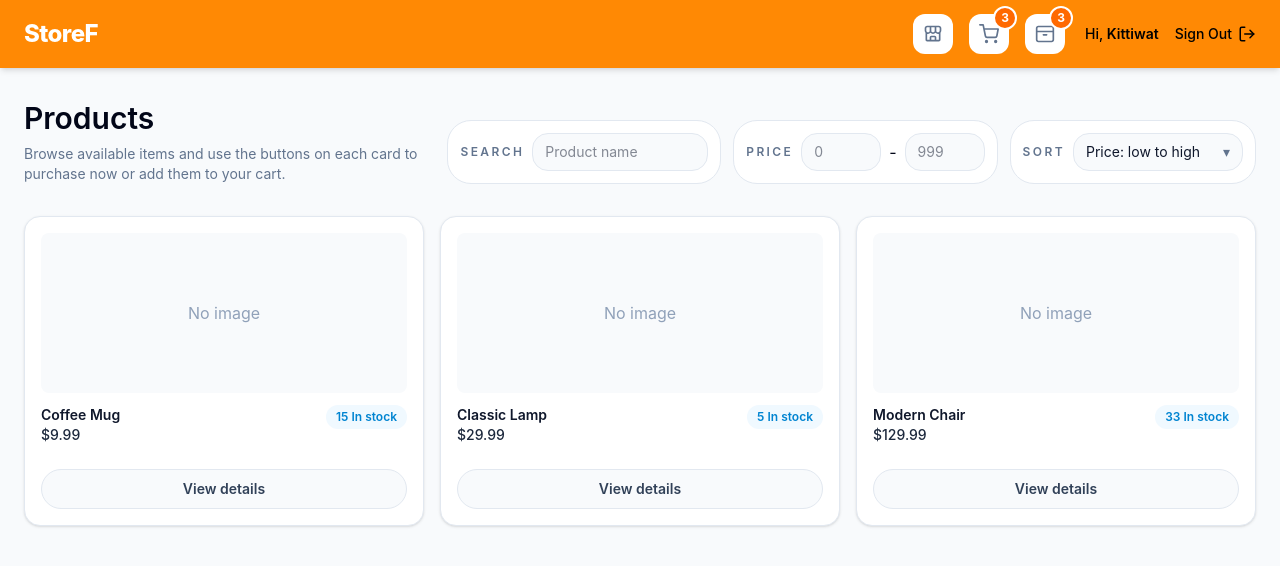
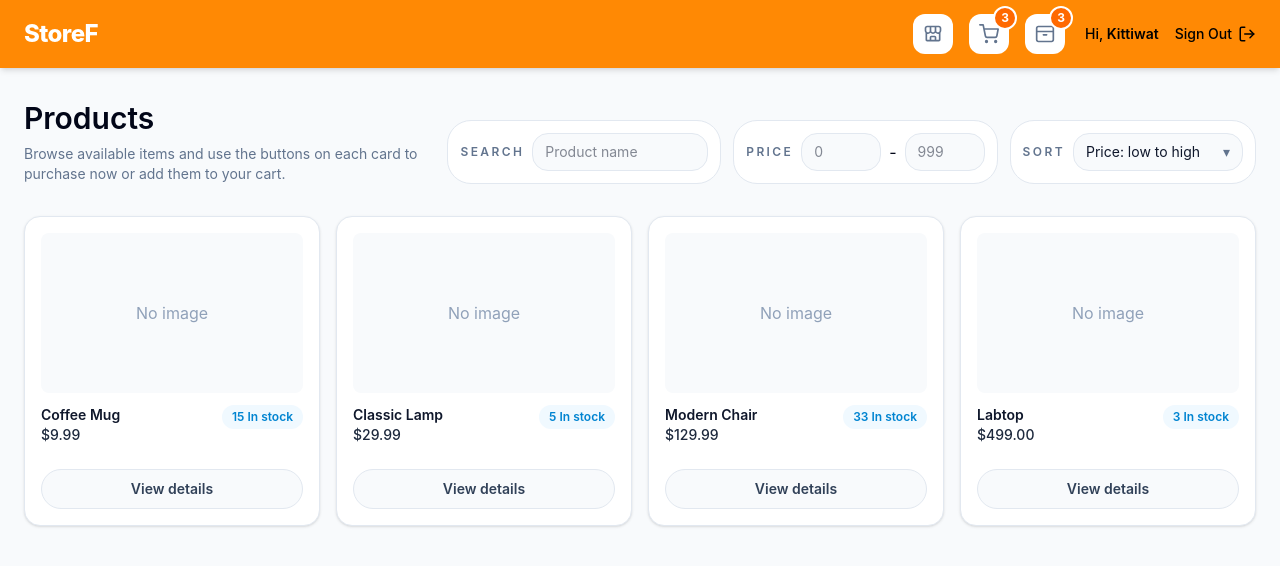
Before and after one commit to Kittiwat1999/StoreF, a React (Vite) app in the folder Web/: page /products in a window 1280 px wide. Shown: the top 566 px of the page. Built offline with nearby package versions, Linux system fonts and the light colour scheme.

Commit message:
feat: integrate buyer state across product flow
- Applied buyer state context to product listing and detail pages
- Synced quick buy actions with buyer state for consistency
- Updated cart logic to rely on buyer state
- Ensured unified buyer data flow across product-related components

```diff
--- a/Web/src/api/cartApi.ts
+++ b/Web/src/api/cartApi.ts
@@ -1,7 +1,50 @@
 import axiosClient from "./axiosClient";
-
+import { type CartItem } from "../types/cart";
 const cartApi = {
-  getCart: () => axiosClient.get("/cart/"),
+  // getCart: () => axiosClient.get("/cart/"),
+  getCart: () => {
+    return [
+      {
+        cartItemId: 1,
+        productId: "uuid1",
+        quantity: 2,
+        product: {
+          id: "uuid1",
+          title: "Product A",
+          unitPrice: 10.99,
+          thumbnail: "",
+          availableQuantity: 23,
+          isAvailabled: true,
+        },
+      },
+      {
+        cartItemId: 2,
+        productId: "uuid2",
+        quantity: 1,
+        product: {
+          id: "uuid2",
+          title: "Product B",
+          unitPrice: 15.49,
+          thumbnail: "",
+          availableQuantity: 0,
+          isAvailabled: true,
+        },
+      },
+      {
+        cartItemId: 3,
+        productId: "uuid3",
+        quantity: 6,
+        product: {
+          id: "uuid3",
+          title: "Product C",
+          unitPrice: 7.99,
+          thumbnail: "",
+          availableQuantity: 5,
+          isAvailabled: true,
+        },
+      },
+    ] as CartItem[];
+  },
 
   addItem: (data: { product_id: number; quantity: number }) =>
     axiosClient.post("/cart/items/", data),
--- a/Web/src/contexts/BuyerStateContext.tsx
+++ b/Web/src/contexts/BuyerStateContext.tsx
@@ -1,18 +1,24 @@
 import {
   createContext,
   useContext,
+  useEffect,
   useMemo,
   useState,
   type ReactNode,
 } from "react";
 
+import {type CartItem} from '../types/cart'
+import cartApi from "../api/cartApi";
+import { saveToLocalStorage, loadFromLocalStorage } from "../utils/localStorageHelper";
+
 interface BuyerStateValue {
-  poroductonCart: Array<string>;
+  // poroductonCart: Array<string>;
   cartCount: number;
   orderCount: number;
-  addToCartItem: (productId: string) => void;
+  cartItems: CartItem[];
+  addToCartItem: (item: CartItem) => void;
   removeFromCartItem: (productId: string) => void;
-  setCartItems: (items: Array<string>) => void;
+  setCartItems: (items: CartItem[]) => void;
   addOrder: () => void;
   resetCart: () => void;
   makeOrderReaded: () => void;
@@ -21,17 +27,44 @@ interface BuyerStateValue {
 const BuyerStateContext = createContext<BuyerStateValue | undefined>(undefined);
 
 export function BuyerStateProvider({ children }: { children: ReactNode }) {
-  const [poroductonCart, setCartItems] = useState<Array<string>>(["uuid2", "uuid1", "uuid3"]);
+  // const [poroductonCart, setCartItems] = useState<Array<string>>(["uuid2", "uuid1", "uuid3"]);
   const [orderCount, setOrderCount] = useState(3);
+  const [cartItems, setCartItems] = useState<CartItem[]>([]);
+  const cartCount = useMemo(() => cartItems.length, [cartItems]);
 
-  const cartCount = useMemo(() => poroductonCart.length, [poroductonCart]);
+  useEffect(() => {
+    const items = loadFromLocalStorage<CartItem[]>("cartItems");
+    if (items && items.length) {
+      setCartItems(items);
+    } else {
+      const response = cartApi.getCart();
+      saveToLocalStorage<CartItem[]>("cartItems", response);
+      setCartItems(response);
+    }
+  }, []);
 
-  const addToCartItem = (productId: string) => {
-    setCartItems([...poroductonCart, productId]);
+  const addToCartItem = (item: CartItem) => {
+    setCartItems((prev) => {
+      const existing = prev.find((it) => it.productId === item.productId);
+      const newArr = !existing
+        ? [...prev, item]
+        : prev.map((it) =>
+            it.cartItemId === existing.cartItemId
+              ? { ...it, quantity: it.quantity + item.quantity }
+              : it
+          );
+      saveToLocalStorage<CartItem[]>("cartItems", newArr);
+      return newArr;
+    });
   };
 
   const removeFromCartItem = (productId: string) => {
-    setCartItems((current) => current.filter((id) => id !== productId));
+    setCartItems((current) => {
+      const newArr = current.filter((it) => it.productId !== productId);
+      saveToLocalStorage<CartItem[]>("cartItems", newArr);
+      return newArr;
+    });
+
   };
 
   const addOrder = () => {
@@ -40,6 +73,7 @@ export function BuyerStateProvider({ children }: { children: ReactNode }) {
 
   const resetCart = () => {
     setCartItems([]);
+    saveToLocalStorage<CartItem[]>("cartItems", []);
   };
 
   const makeOrderReaded = () => {
@@ -48,12 +82,14 @@ export function BuyerStateProvider({ children }: { children: ReactNode }) {
     }
   };
 
+
   return (
     <BuyerStateContext.Provider
       value={{
-        poroductonCart,
+        // poroductonCart,
         cartCount,
         orderCount,
+        cartItems,
         addToCartItem,
         removeFromCartItem,
         setCartItems,
--- a/Web/src/pages/buyer/CartPage.tsx
+++ b/Web/src/pages/buyer/CartPage.tsx
@@ -2,38 +2,29 @@ import { FiShoppingBag } from "react-icons/fi";
 import { useEffect, useState } from "react";
 import CartList from "../../components/buyers/CartList";
 import RemoveConfirmModal from "../../components/buyers/RemoveConfirmModal";
-// import {useNavigate} from "react-router-dom";
-
+// import cartApi from "../../api/cartApi";
 import { useBuyerState } from "../../contexts/BuyerStateContext";
 // import { toast } from "react-hot-toast";
-import {cartSample, type CartItem} from "../../types/cart";
+import {type CartItem} from "../../types/cart";
 
 export default function CartPage() {
-  const [items, setItems] = useState<CartItem[]>(cartSample);
+  const [items, setItems] = useState<CartItem[]>([]);
   const [pendingRemove, setPendingRemove] = useState<CartItem | null>(null);
   const {
     addToCartItem,
     removeFromCartItem,
-    setCartItems,
+    cartItems,
   } = useBuyerState();
-  // const navigate = useNavigate();
 
   useEffect(() => {
-    const initialCartMap = cartSample.reduce<string[]>(
-      (acc, item) => {
-        acc.push(item.product.id);
-        return acc;
-      },
-      [],
-    );
-    setCartItems(initialCartMap);
-  }, [setCartItems]);
+    setItems(cartItems);
+  }, [items]);
 
   const handleQtyChange = (id: number, qty: number) => {
     const currentItem = items.find((item) => item.cartItemId === id);
     if (!currentItem) return;
     if (
-      qty > cartSample.find((item) => item.cartItemId === id)?.product.availableQuantity!
+      qty > items.find((item) => item.cartItemId === id)?.product.availableQuantity!
     ) {
       alert("Quantity exceeds available stock.");
       return;
@@ -43,9 +34,9 @@ export default function CartPage() {
       prev.map((it) => (it.cartItemId === id ? { ...it, quantity: qty } : it)),
     );
     const quantityDifference = qty - currentItem.quantity;
-    const currentProductId = items.find((item) => item.cartItemId == id)?.productId;
-    if (quantityDifference > 0 && currentProductId) {
-      addToCartItem(currentProductId);
+    const currnetProduct = items.find((item) => item.cartItemId == id);
+    if (quantityDifference > 0 && currnetProduct) {
+      addToCartItem(currnetProduct);
     }
   };
 
--- a/Web/src/pages/buyer/ConfirmPurchaseProduct.tsx
+++ b/Web/src/pages/buyer/ConfirmPurchaseProduct.tsx
@@ -1,5 +1,5 @@
-import {useState } from "react";
-import { useLocation, useParams } from "react-router-dom";
+import {useState, useEffect } from "react";
+import { useLocation } from "react-router-dom";
 import { useNavigate } from "react-router-dom";
 import OrderConfirmList, {
   type ConfirmPurchaseItemType,
@@ -18,25 +18,18 @@ function getPrePurchaseItem(): ConfirmPurchaseItemType | null {
   }
 }
 export default function ConfirmPurchaseProduct() {
-  const productId  = useParams<{ productId: string }>();
-  const location = useLocation();
-  const [item, setItem] = useState<ConfirmPurchaseItemType>(
-    location.state || null,
+  const [item, setItem] = useState<ConfirmPurchaseItemType | null>(
+    getPrePurchaseItem()
   );
+
+  useEffect(() => {
+    setItem(getPrePurchaseItem());
+  }, []);
+
   const navigate = useNavigate();
   const [shipping] = useState(20);
-  // if(!item) {
-  //   setItem(getPrePurchaseItem());
-  // }
-
-  // const calculateTotal = () => {
-  //   if (item) {
-  //     const productTotal = item.unitPrice * item.quantity;
-  //     setTotal(productTotal + shipping);
-  //   } else {
-  //     setTotal(0);
-  //   }
-  // };
+  const subTotal = item ? item.unitPrice * item.quantity : undefined;
+  const total = item && subTotal ? subTotal + shipping : undefined;
 
   const onConfirm = () => {
     console.log("Purchase confirmed!");
@@ -44,10 +37,6 @@ export default function ConfirmPurchaseProduct() {
     navigate("/orders");
   };
 
-  const subTotal = item.unitPrice * item.quantity;
-  const total = subTotal + shipping;
-
-  // calculateTotal();
 
   return (
     <div className="mx-auto max-w-screen-2xl px-4 py-8 sm:px-6">
@@ -78,7 +67,7 @@ export default function ConfirmPurchaseProduct() {
               <div className="mt-5 space-y-3 text-sm text-slate-600">
                 <div className="flex justify-between">
                   <span>Subtotal</span>
-                  <span>${subTotal.toFixed(2)}</span>
+                  <span>{subTotal && subTotal.toFixed(2)}</span>
                 </div>
                 <div className="flex justify-between">
                   <span>Shipping</span>
@@ -86,7 +75,7 @@ export default function ConfirmPurchaseProduct() {
                 </div>
                 <div className="flex justify-between border-t border-slate-200 pt-3 text-base font-semibold text-slate-900">
                   <span>Total</span>
-                  <span>${total.toFixed(2)}</span>
+                  <span>{total && total.toFixed(2)}</span>
                 </div>
               </div>
             </div>
--- a/Web/src/pages/buyer/ProductDetailPage.tsx
+++ b/Web/src/pages/buyer/ProductDetailPage.tsx
@@ -57,13 +57,27 @@ export default function ProductDetailPage() {
     localStorage.setItem("prePurchaseItem", JSON.stringify(currentItem));
 
     setPrePurchaseModalOpen(false);
-    navigate(`/confirm/${product.id}`, {
+    navigate("/confirm", {
       state: currentItem
     });
   };
 
   const handleConfirmAddToCart = (quantity: number) => {
-    addToCartItem(product.id);
+    addToCartItem(
+      {
+        cartItemId : Date.now(),
+        productId: product.id,
+        quantity: quantity,
+        product:{
+          id: product.id,
+          title: product.title,
+          unitPrice: product.unitPrice,
+          thumbnail: product.thumbnail,
+          availableQuantity: product.availableQuantity,
+          isAvailabled: true,
+        }
+      }
+    );
     toast.success(
       `${product.title} x ${quantity} has been added to your cart.`,
     );
--- a/Web/src/pages/buyer/ProductsPage.tsx
+++ b/Web/src/pages/buyer/ProductsPage.tsx
@@ -167,7 +167,7 @@ export default function ProductsPage() {
           </p>
         </div>
       ) : (
-        <div className="grid grid-cols-1 gap-4 sm:grid-cols-2 md:grid-cols-3">
+        <div className="grid grid-cols-1 gap-4 sm:grid-cols-2 md:grid-cols-4">
           {filteredProducts.map((product) => (
             <ProductsCard
               key={product.id}
--- a/Web/src/types/product.ts
+++ b/Web/src/types/product.ts
@@ -13,7 +13,8 @@ export interface Product extends ProductBase {
 }
 
 export const sampleProducts: Product[] = [
-  { id: "uuid2", title: 'Classic Lamp', unitPrice: 29.99, description: 'A warm desk lamp', image: '', thumbnail: '', availableQuantity:5},
-  { id: "uuid3", title: 'Modern Chair', unitPrice: 129.99, description: 'Comfortable and stylish', image: '', thumbnail:'', availableQuantity:33},
-  { id: "uuid1", title: 'Coffee Mug', unitPrice: 9.99, description: 'Ceramic mug', image: '',thumbnail:'', availableQuantity:15},
+  { id: "uuid10", title: 'Classic Lamp', unitPrice: 29.99, description: 'A warm desk lamp', image: '', thumbnail: '', availableQuantity:5},
+  { id: "uuid29", title: 'Modern Chair', unitPrice: 129.99, description: 'Comfortable and stylish', image: '', thumbnail:'', availableQuantity:33},
+  { id: "uuid33", title: 'Coffee Mug', unitPrice: 9.99, description: 'Ceramic mug', image: '',thumbnail:'', availableQuantity:15},
+  { id: "uuid34", title: 'Labtop', unitPrice: 499, description: 'Labtop', image: '',thumbnail:'', availableQuantity:3},
 ]
```
